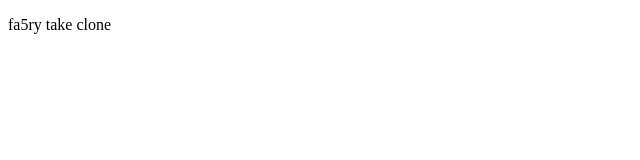
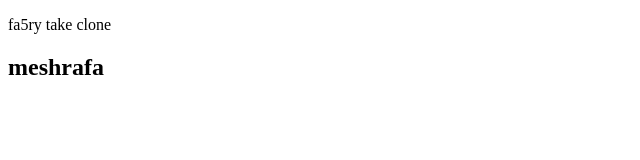
Before and after one commit to MeshrafaAzzam/front-end, a plain HTML site: page index.html in a window 1280 px wide. Shown: the whole page, without its empty margins (0-640 px from the left). Drawn offline with Linux system fonts and the light colour scheme.

Commit message:
conflict by meshrafa

```diff
--- a/index.html
+++ b/index.html
@@ -10,5 +10,7 @@
     <script src="./script.js"></script>
     <!-- after cloning -->
     <p>fa5ry take clone</p>
+    <!--conflict by meshrafa-->
+    <h2>meshrafa</h2>
 </body>
 </html>
```
